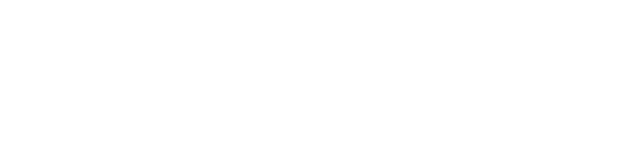
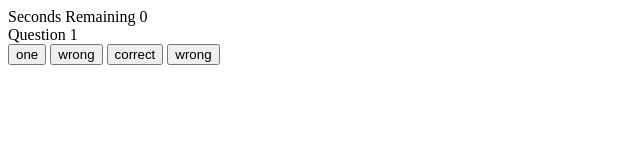
Before and after one commit to jpschmtz/TriviaGame, a plain HTML site: page index.html in a window 1280 px wide. Shown: the whole page, without its empty margins (0-640 px from the left). Drawn offline with nearby package versions, Linux system fonts and the light colour scheme.

Commit message:
majority of the game

```diff
--- a/assets/javascript/app.js
+++ b/assets/javascript/app.js
@@ -8,7 +8,7 @@ var qBank = {
         }
     },
     q2:{
-        qText:"Question 1",
+        qText:"Question 2",
         qAns:{
             wrongAns: "wrong",
             correctAns: "correct",
@@ -16,16 +16,59 @@ var qBank = {
     }
 
 }
+
+var clockRunning;
+var random=Math.floor(Math.random() * 2);
 var correctAnswer;
+var time = 5000;
+var windowTimeout;
 
-//  Timeouts in JavaScript
-//  Set our window alert to run one second after the function's called.
-var windowTimeout = setTimeout(function() {
-alert("Times Up!");
-}, 1000);
+function reset() {
+    // clearTimeout(windowTimeout);
+    time = 5000;
+    $("#question").text("" + qBank.q1.qText + "");
+    $("#ans1").attr('value', "" + qBank.q1.qAns.wrongAns[2] + "");
+    $("#ans2").html("" + qBank.q1.qAns.wrongAns + "");
+    $("#ans3").html("" + qBank.q1.qAns.correctAns + "");
+    $("#ans4").html("" + qBank.q1.qAns.wrongAns + "");
+    console.log("Cleared")
+    setInterval(count, 1000);
+    windowTimeout = setTimeout(function() {
+        alert("Times Up!");
+        }, time);
+  }
 
-//  Cancel window alert on click.
-$("#correctAnswer").on("click", function() {
-//  Clear the timeout, and stop the window alert.
-clearTimeout(windowTimeout);
-});
+
+
+function count() {
+
+    // DONE: increment time by 1, remember we cant use "this" here.
+    time=time-1000;
+    console.log(time)
+    // DONE: Get the current time, pass that into the timeConverter function,
+    //       and save the result in a variable.
+    var converted = timeConverter(time);
+
+    if (time>=0) {
+        console.log(converted);
+        $("#display").text(converted);
+    }
+  }
+  function timeConverter(t) {
+
+    var seconds = Math.floor(t / 1000);
+    var minutes = "0";
+    return "Seconds Remaining " + seconds;
+  }
+
+function ansCheck() {
+
+    console.log(this);
+    alert("pause");
+    reset()
+}
+window.onload = function() {
+
+    reset()
+    $(".buttons").on("click", ansCheck);
+};
--- a/index.html
+++ b/index.html
@@ -7,7 +7,7 @@
   <head>
 
     <meta charset="UTF-8">
-    <title>Stopwatch</title>
+    <title>Trivia Timed!</title>
 
     <!-- Our CSS style sheet -->
     <link rel="stylesheet" href="assets/css/style.css">
@@ -17,13 +17,18 @@
   <body>
 
     <div id="wrapper">
+
+        <div id="display">Seconds Remaining</div>
         <div id="question"></div>
-        <div id="answers"></div>
+        <!-- Div containing our choices in triva -->
+        <div class="buttons">
+          <button id="ans1">one</button>
+          <button id="ans2">two</button>
+          <button id="ans3">three</button>
+          <button id="ans4">four</button>
+        </div>
 
-    </div>
-
-
-    <div id="displayText"></div>
+      </div>
 
     <!-- jQuery -->
     <script type="text/javascript" src="https://cdnjs.cloudflare.com/ajax/libs/jquery/3.2.1/jquery.min.js"></script>
```
